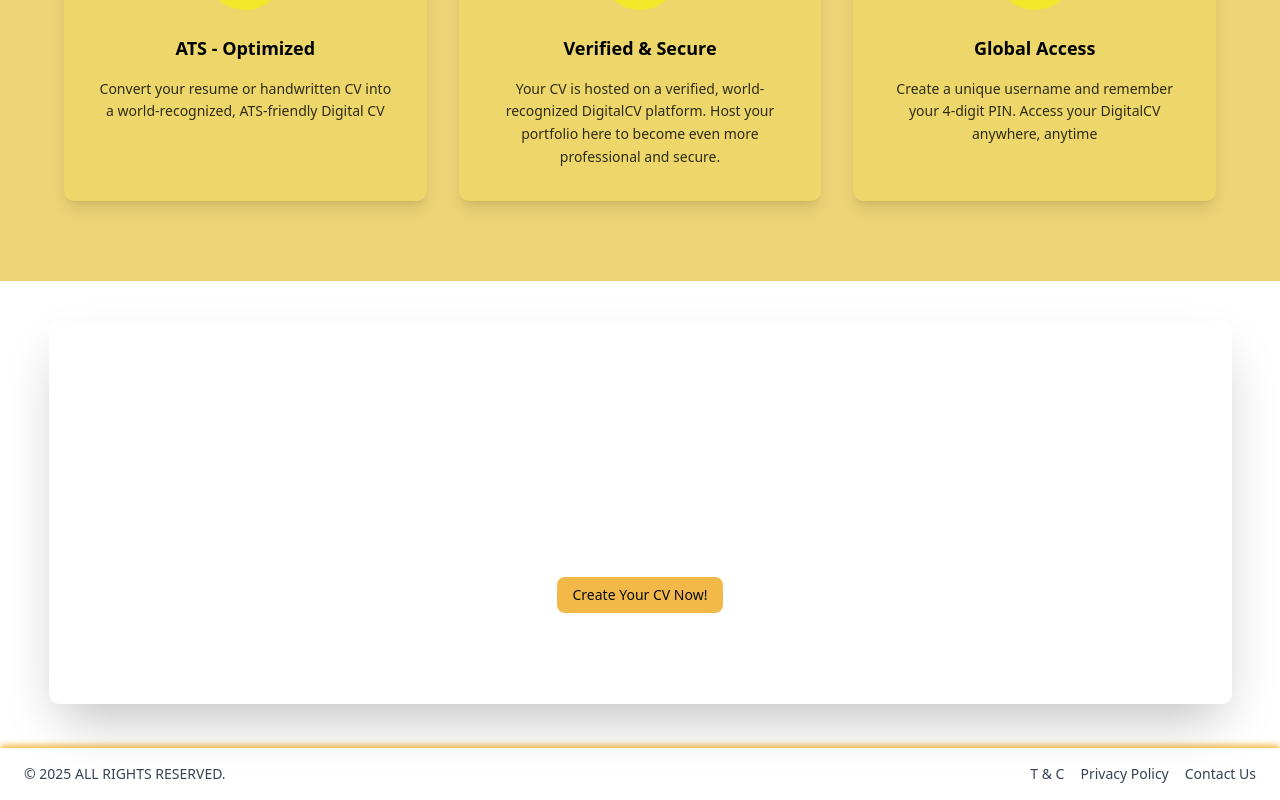
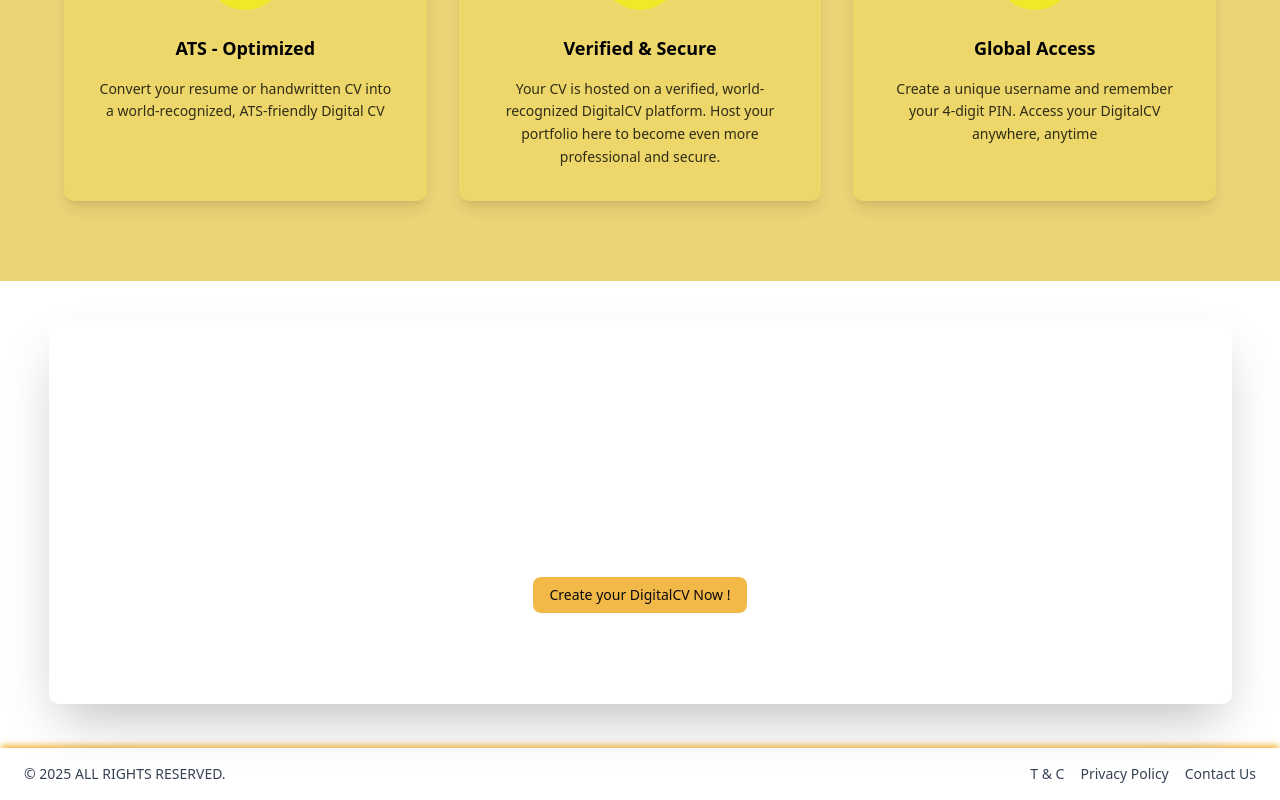
Before and after one commit to YasithaRenuk/DigitalCV, a Next.js app: page / in a window 1280 px wide. Shown: the part 844-1644 px from the top of the page. Built offline with nearby package versions, Linux system fonts and the light colour scheme; no server answers.

Commit message:
Update page.tsx

```diff
--- a/src/app/(pages)/page.tsx
+++ b/src/app/(pages)/page.tsx
@@ -25,7 +25,7 @@
       <div className="w-full flex justify-center">
         <div className="shadow-2xl w-[1183px] h-[383px] m-10 bg-white rounded-lg justify-center flex">
           <Button className="mt-64" onClick={onClickCreate}>
-            Create Your CV Now!
+            Create your DigitalCV Now !
           </Button>
         </div>
       </div>
```
